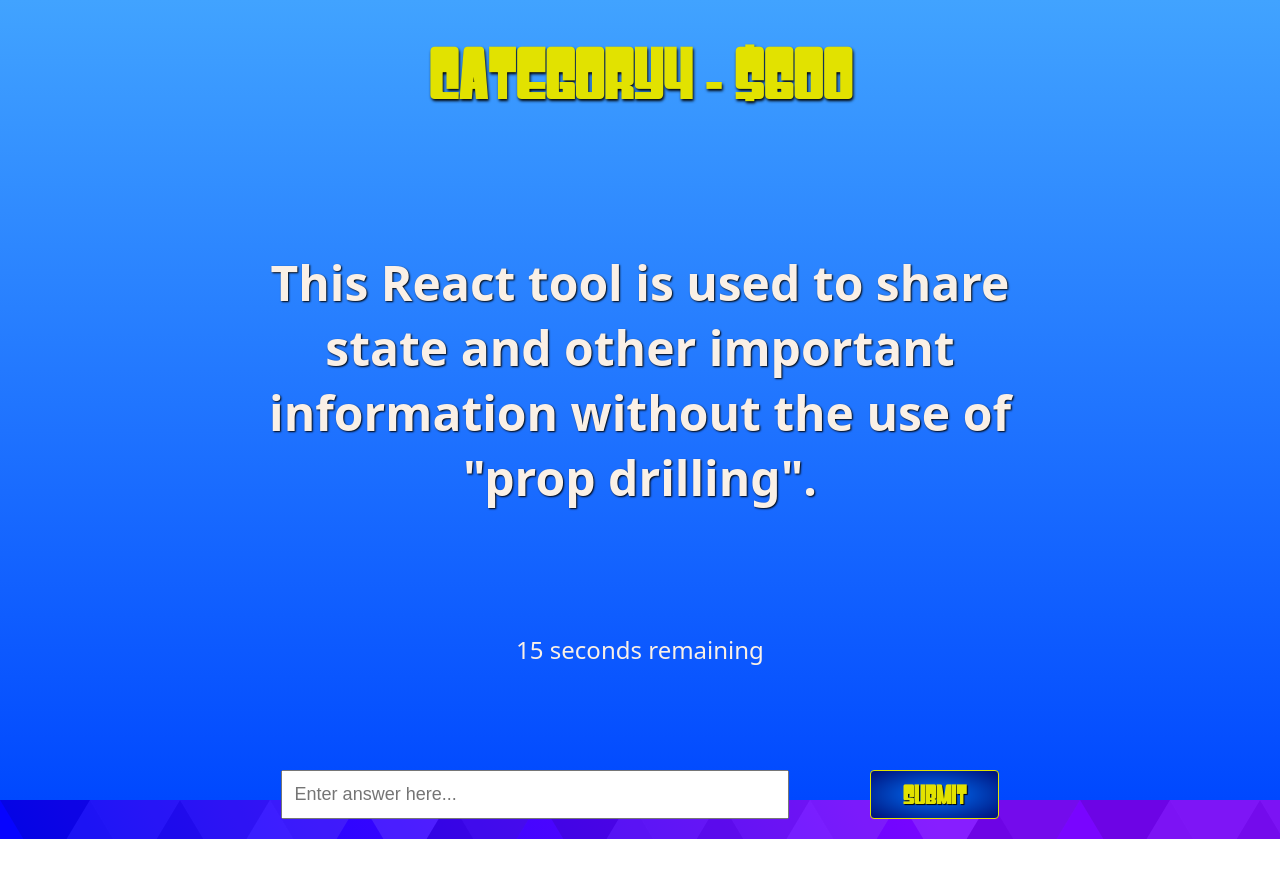
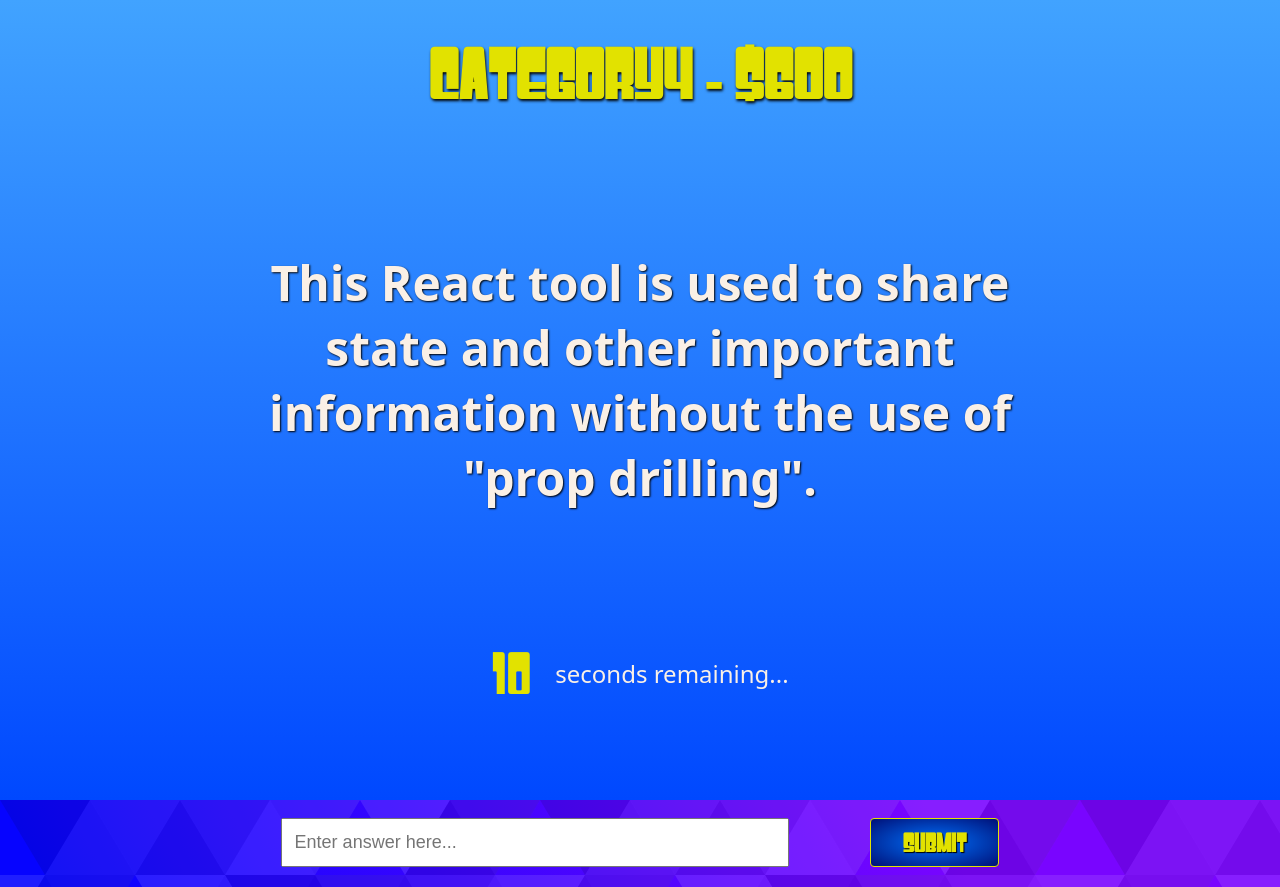
Before and after one commit to Ochoa-Projects/react-jeopardy, a Next.js app: page /gameboard/questions/1 in a window 1280 px wide. Before the commit the page ends 839 px from the top, so only its background shows below. Built offline with nearby package versions, Linux system fonts and the light colour scheme.

Commit message:
add logic to render timer countdown

```diff
--- a/components/Timer/index.js
+++ b/components/Timer/index.js
@@ -3,7 +3,24 @@
 import styles from "./styles.module.css";
 
 const Timer = ({ seconds }) => {
-  return <div className={styles.timer}>{`${seconds} seconds remaining`}</div>;
+  const [secondsRemaining, setSecondsRemaining] = useState(seconds);
+
+  const decrementTimer = () => setSecondsRemaining((prev) => prev - 1);
+
+  useEffect(() => {
+    if (secondsRemaining <= 0) return;
+
+    const interval = setInterval(decrementTimer, 1000);
+
+    return () => clearInterval(interval);
+  }, [decrementTimer]);
+
+  return (
+    <div className={styles.timer}>
+      <span>{secondsRemaining}</span>
+      <p>seconds remaining...</p>
+    </div>
+  );
 };
 
 export default Timer;
--- a/components/Timer/styles.module.css
+++ b/components/Timer/styles.module.css
@@ -2,4 +2,13 @@
   margin: 24px 0;
   font-size: x-large;
   font-weight: 500;
+  display: flex;
+  align-items: center;
+  gap: 24px;
 }
+
+.timer > span {
+  font-family: "gyparody";
+  font-size: 54px;
+  color: var(--yellow);
+}
```
